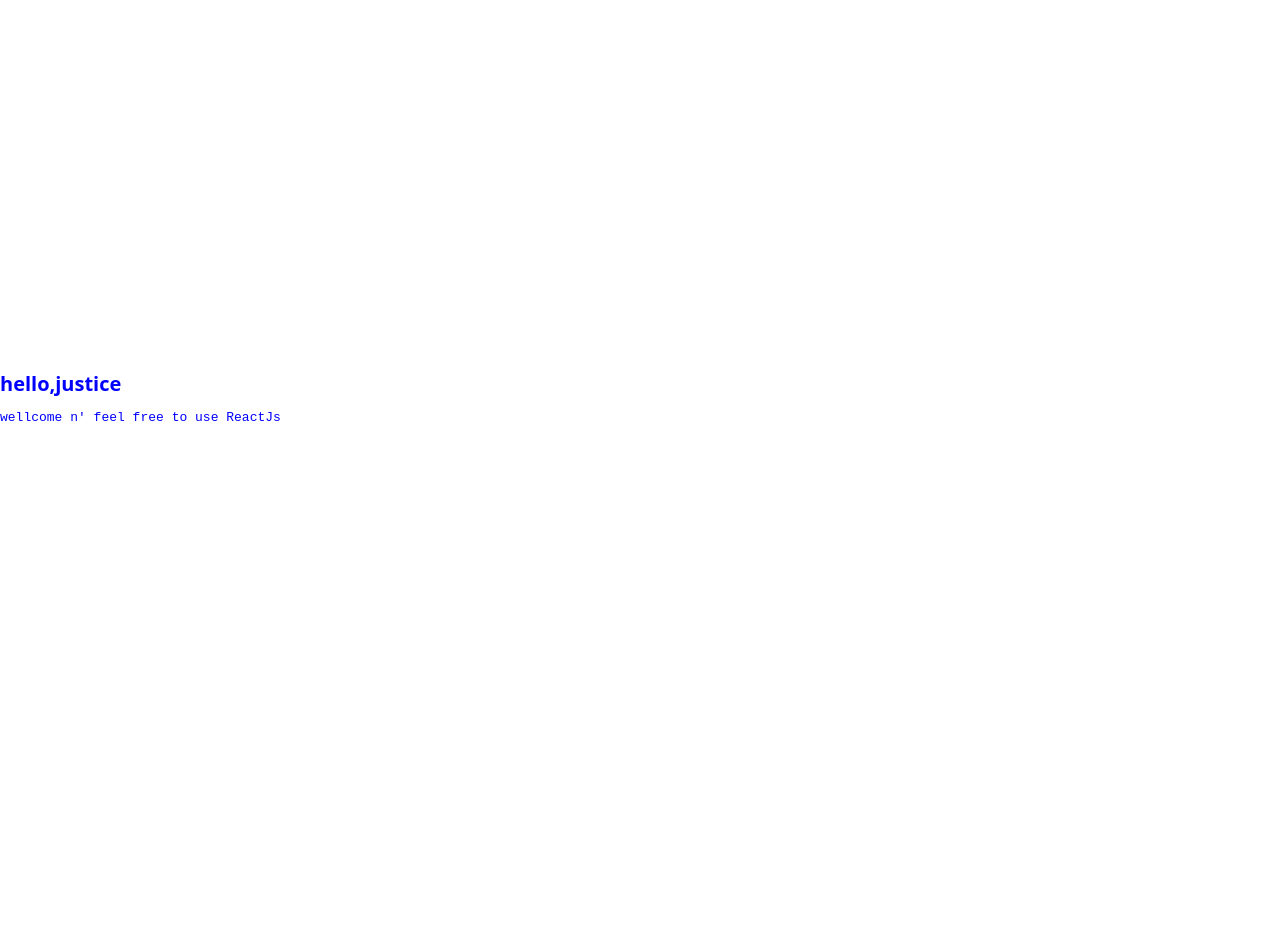
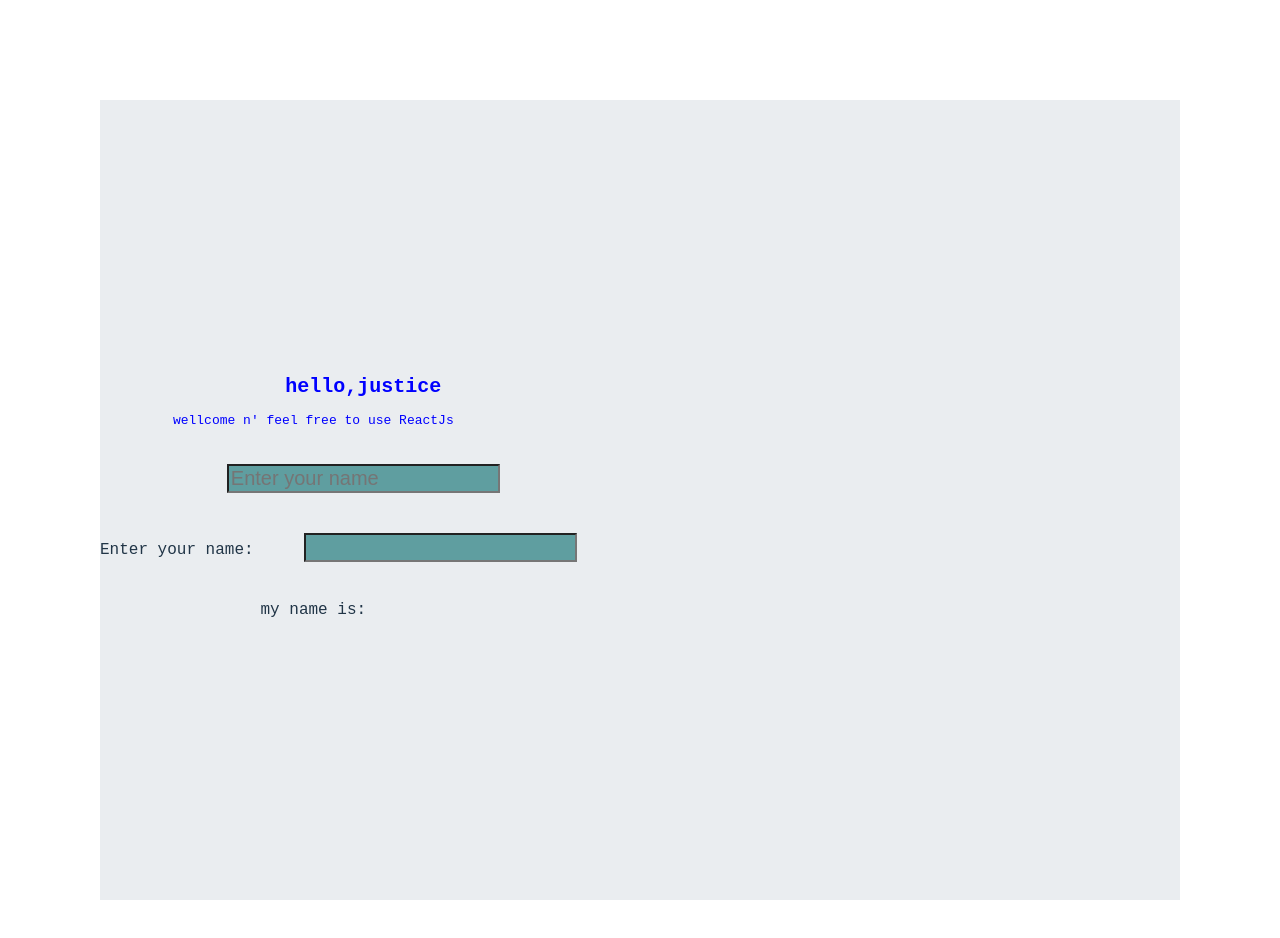
Before and after one commit to justt277/ReactJs, a React (Vite) app in the folder ReactPro/: page / in a window 1280 px wide. Shown: the top 938 px of the page. Before the commit the page ends 800 px from the top, so only its background shows below. Built offline with nearby package versions, Linux system fonts and the light colour scheme.

Commit message:
my second commit

```diff
--- a/ReactPro/src/App.jsx
+++ b/ReactPro/src/App.jsx
@@ -1,10 +1,12 @@
 import React from 'react'
 import Greetings from './greetings'
-
+import './assets/greetings.css'
+import MyForm from './assets/MyForm'
 const App = () => {
   return (
     <div>
       <Greetings/>
+      <MyForm/>
     </div>
   )
 }
--- /dev/null
+++ b/ReactPro/src/assets/MyForm.jsx
@@ -0,0 +1,23 @@
+import react , {useState} from 'react';
+
+export default function MyForm(){
+    const [name,setName] = useState("");
+
+    function setHandle(e){
+        setName(e.target.value)
+    }
+    return(
+
+
+        <form action="post">
+             < label for="name">Enter your name:</label>
+            <input
+            type="text"
+           value= {name}
+           onChange={setHandle}
+            />
+            <p>my name is: {name}</p>
+        </form>
+
+    )
+}
--- /dev/null
+++ b/ReactPro/src/assets/greetings.css
@@ -0,0 +1,23 @@
+
+body{
+    background-color: rgb(234, 237, 240);
+    text-align: center;
+    font-family: 'Courier New', Courier, monospace;
+    margin-top: 100px;
+    margin-left: 100px;
+    margin-right: 100px;
+    margin-bottom: 100px;
+
+}
+h1{
+    transform: translate(50px);
+    font-size: 40px;
+    color: blue;
+}
+input{
+    transform: translate(50px);
+    font-size: 20px;
+    margin-top: 20px;
+    margin-bottom: 20px;
+    background-color: cadetblue;
+}
--- a/ReactPro/src/greetings.jsx
+++ b/ReactPro/src/greetings.jsx
@@ -5,6 +5,10 @@ export default function Greetings (){
         <div>
             <h1 style = {{fontStyle:'revert-layer', fontSize:'20px' , color:'blue'}}>hello,justice</h1>
             <p style={{fontFamily:'monospace' , color:'blue'}}>wellcome n' feel free to use ReactJs</p>
+           <input
+           type="text"
+           placeholder="Enter your name"
+           ></input>
         </div>
     )
 }
```
